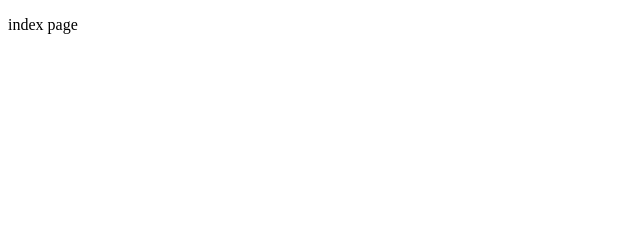
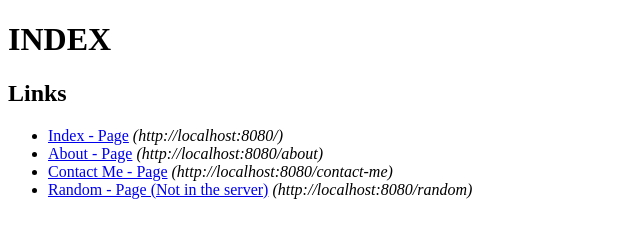
Before and after one commit to Wolfushima/basic-informational-site, a website: page src/index.html in a window 1280 px wide. Shown: the whole page, without its empty margins (0-640 px from the left). Drawn offline with Linux system fonts and the light colour scheme.

Commit message:
Add header and links to html pages

```diff
--- a/src/index.html
+++ b/src/index.html
@@ -6,6 +6,15 @@
     <title>Document</title>
 </head>
 <body>
-    <p>index page</p>
+    <main>
+        <h1>INDEX</h1>
+        <H2>Links</H2>
+        <ul>
+            <li><a href="http://localhost:8080/">Index - Page</a> <em>(http://localhost:8080/)</em></li>
+            <li><a href="http://localhost:8080/about">About - Page</a> <em>(http://localhost:8080/about)</em></li>
+            <li><a href="http://localhost:8080/contact-me">Contact Me - Page</a> <em>(http://localhost:8080/contact-me)</em></li>
+            <li><a href="http://localhost:8080/random">Random - Page (Not in the server)</a> <em>(http://localhost:8080/random)</em></li>
+        </ul>
+    </main>
 </body>
 </html>
```
Also changed, not shown: src/404.html (+2 -1 lines), src/about.html (+2 -1 lines), src/contact-me.html (+2 -1 lines).
